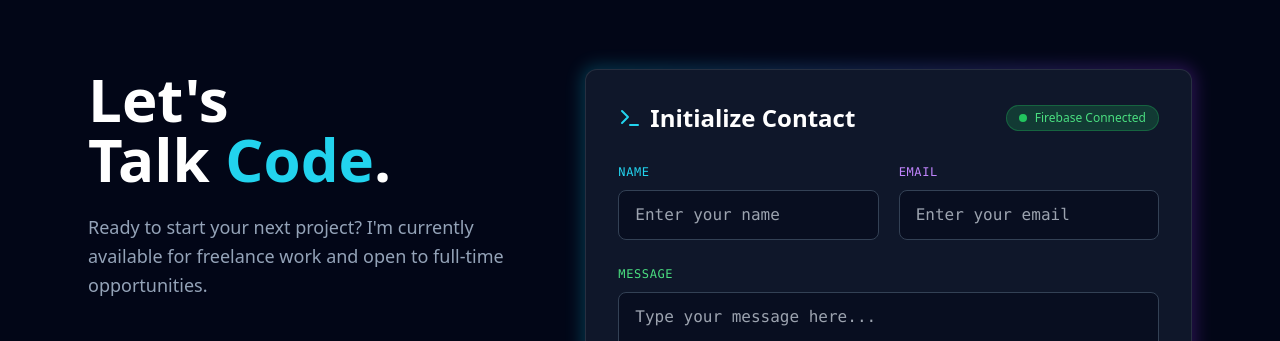
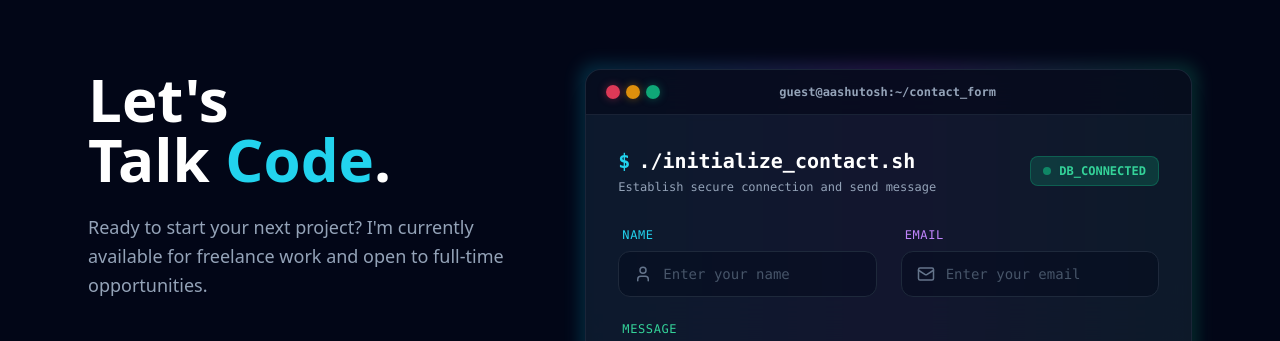
Before and after one commit to mishra-aashu/Aashu-s-portfolio, a React (Vite) app: page / in a window 1280 px wide. Shown: the part 4628-4969 px from the top of the page. Built offline with nearby package versions, Linux system fonts and the light colour scheme.

Commit message:
refactor: update contact form UI with terminal-inspired styling and Lucide icons

```diff
--- a/src/App.jsx
+++ b/src/App.jsx
@@ -38,7 +38,9 @@ import {
   PlayCircle,
   Palette,
   Volume2,
-  VolumeX
+  VolumeX,
+  User,
+  MessageSquare
 } from 'lucide-react';
 import ArchitectureMap from './ArchitectureMap';
 
@@ -1143,75 +1145,106 @@ const ContactForm = ({ user }) => {
   };
 
   return (
-    <div className="relative group">
-      <div className="absolute -inset-1 bg-gradient-to-r from-cyan-500 to-purple-600 rounded-2xl blur opacity-10 dark:opacity-25 group-hover:opacity-20 dark:group-hover:opacity-50 transition duration-1000 group-hover:duration-200"></div>
-      <div className="relative bg-white dark:bg-slate-900 rounded-xl p-8 border border-slate-200 dark:border-white/10 shadow-sm dark:shadow-none">
-        <div className="flex justify-between items-center mb-6">
-          <h3 className="text-2xl font-bold text-slate-900 dark:text-white flex items-center gap-2">
-            <Terminal size={24} className="text-cyan-600 dark:text-cyan-400" />
-            Initialize Contact
+    <div className="relative group max-w-2xl mx-auto">
+      {/* Dynamic background glow */}
+      <div className="absolute -inset-1.5 bg-gradient-to-r from-cyan-500 via-purple-500 to-emerald-500 rounded-2xl blur opacity-10 dark:opacity-20 group-hover:opacity-20 dark:group-hover:opacity-35 transition duration-1000 group-hover:duration-200"></div>
+
+      {/* Terminal Window */}
+      <div className="relative bg-white/80 dark:bg-slate-900/80 backdrop-blur-xl rounded-2xl border border-slate-200/80 dark:border-slate-800/80 shadow-xl overflow-hidden">
+        {/* Terminal Header */}
+        <div className="flex items-center justify-between px-5 py-3.5 bg-slate-100/80 dark:bg-slate-950/60 border-b border-slate-200 dark:border-slate-800/80">
+          <div className="flex items-center gap-1.5">
+            <div className="w-3.5 h-3.5 rounded-full bg-rose-500/90 shadow-[0_0_8px_rgba(244,63,94,0.4)]" />
+            <div className="w-3.5 h-3.5 rounded-full bg-amber-500/90 shadow-[0_0_8px_rgba(245,158,11,0.4)]" />
+            <div className="w-3.5 h-3.5 rounded-full bg-emerald-500/90 shadow-[0_0_8px_rgba(16,185,129,0.4)]" />
+          </div>
+          <span className="text-xs font-mono font-bold text-slate-500 dark:text-slate-400 select-none">
+            guest@aashutosh:~/contact_form
+          </span>
+          <div className="w-14" /> {/* spacer for center alignment */}
+        </div>
+
+        {/* Form Body */}
+        <div className="p-6 sm:p-8">
+          <div className="flex flex-col sm:flex-row justify-between sm:items-center gap-4 mb-8">
+            <div>
+              <h3 className="text-xl font-mono font-bold text-slate-900 dark:text-white flex items-center gap-2">
+                <span className="text-cyan-500 dark:text-cyan-400 font-extrabold">$</span> ./initialize_contact.sh
               </h3>
-          <div className={`flex items-center gap-2 px-3 py-1 rounded-full text-xs font-medium ${
+              <p className="text-xs text-slate-500 dark:text-slate-400 font-mono mt-1">
+                Establish secure connection and send message
+              </p>
+            </div>
+            <div className={`self-start sm:self-auto flex items-center gap-2 px-3 py-1.5 rounded-lg text-xs font-mono font-bold border transition-all ${
               firebaseStatus === 'connected'
-              ? 'bg-green-500/10 text-green-600 dark:bg-green-500/20 dark:text-green-400 border border-green-500/20 dark:border-green-500/30'
+                ? 'bg-emerald-500/10 text-emerald-600 dark:bg-emerald-500/20 dark:text-emerald-400 border-emerald-500/20 dark:border-emerald-500/30'
                 : firebaseStatus === 'disconnected'
-              ? 'bg-red-500/10 text-red-600 dark:bg-red-500/20 dark:text-red-400 border border-red-500/20 dark:border-red-500/30'
-              : 'bg-yellow-500/10 text-yellow-600 dark:bg-yellow-500/20 dark:text-yellow-400 border border-yellow-500/20 dark:border-yellow-500/30'
+                ? 'bg-rose-500/10 text-rose-600 dark:bg-rose-500/20 dark:text-rose-400 border-rose-500/20 dark:border-rose-500/30'
+                : 'bg-amber-500/10 text-amber-600 dark:bg-amber-500/20 dark:text-amber-400 border-amber-500/20 dark:border-amber-500/30'
             }`}>
               <div className={`w-2 h-2 rounded-full ${
-              firebaseStatus === 'connected' ? 'bg-green-500' :
-              firebaseStatus === 'disconnected' ? 'bg-red-500' : 'bg-yellow-500'
+                firebaseStatus === 'connected' ? 'bg-emerald-500 animate-pulse' :
+                firebaseStatus === 'disconnected' ? 'bg-rose-500' : 'bg-amber-500 animate-bounce'
               }`} />
-            {firebaseStatus === 'connected' ? 'Firebase Connected' :
-             firebaseStatus === 'disconnected' ? 'Firebase Offline' : 'Checking...'}
+              {firebaseStatus === 'connected' ? 'DB_CONNECTED' :
+               firebaseStatus === 'disconnected' ? 'DB_OFFLINE' : 'DB_CONNECTING'}
             </div>
           </div>
 
-        <form onSubmit={handleSubmit} className="space-y-5">
-          <div className="grid grid-cols-1 md:grid-cols-2 gap-5">
+          <form onSubmit={handleSubmit} className="space-y-6">
+            <div className="grid grid-cols-1 md:grid-cols-2 gap-6">
                <div className="space-y-2">
-               <label className="text-xs font-mono text-cyan-600 dark:text-cyan-400 uppercase tracking-wider">Name</label>
+                 <label className="text-xs font-mono text-cyan-600 dark:text-cyan-400 uppercase tracking-wider block pl-1">Name</label>
+                 <div className="relative flex items-center text-slate-400 dark:text-slate-500 focus-within:text-cyan-500 dark:focus-within:text-cyan-400 transition-colors duration-300">
+                   <User size={18} className="absolute left-4 pointer-events-none" />
                    <input
                      type="text"
                      required
-                 className="w-full bg-slate-50 dark:bg-slate-950/50 border border-slate-200 dark:border-slate-700 rounded-lg px-4 py-3 text-slate-900 dark:text-white focus:border-cyan-500 focus:ring-1 focus:ring-cyan-500 transition-all outline-none font-mono"
+                     className="w-full bg-slate-50/50 dark:bg-slate-950/40 border border-slate-200 dark:border-slate-800 rounded-xl pl-11 pr-4 py-3 text-slate-900 dark:text-white placeholder:text-slate-400 dark:placeholder:text-slate-600 focus:border-cyan-500 focus:ring-4 focus:ring-cyan-500/10 dark:focus:ring-cyan-500/20 transition-all outline-none font-mono text-sm"
                      placeholder="Enter your name"
                      value={formData.name}
                      onChange={(e) => setFormData({...formData, name: e.target.value})}
                    />
                  </div>
+               </div>
                <div className="space-y-2">
-               <label className="text-xs font-mono text-purple-600 dark:text-purple-400 uppercase tracking-wider">Email</label>
+                 <label className="text-xs font-mono text-purple-600 dark:text-purple-400 uppercase tracking-wider block pl-1">Email</label>
+                 <div className="relative flex items-center text-slate-400 dark:text-slate-500 focus-within:text-purple-500 dark:focus-within:text-purple-400 transition-colors duration-300">
+                   <Mail size={18} className="absolute left-4 pointer-events-none" />
                    <input
                      type="email"
                      required
-                 className="w-full bg-slate-50 dark:bg-slate-950/50 border border-slate-200 dark:border-slate-700 rounded-lg px-4 py-3 text-slate-900 dark:text-white focus:border-purple-500 focus:ring-1 focus:ring-purple-500 transition-all outline-none font-mono"
+                     className="w-full bg-slate-50/50 dark:bg-slate-950/40 border border-slate-200 dark:border-slate-800 rounded-xl pl-11 pr-4 py-3 text-slate-900 dark:text-white placeholder:text-slate-400 dark:placeholder:text-slate-600 focus:border-purple-500 focus:ring-4 focus:ring-purple-500/10 dark:focus:ring-purple-500/20 transition-all outline-none font-mono text-sm"
                      placeholder="Enter your email"
                      value={formData.email}
                      onChange={(e) => setFormData({...formData, email: e.target.value})}
                    />
                  </div>
                </div>
+            </div>
 
             <div className="space-y-2">
-            <label className="text-xs font-mono text-green-600 dark:text-green-400 uppercase tracking-wider">Message</label>
+              <label className="text-xs font-mono text-emerald-600 dark:text-emerald-400 uppercase tracking-wider block pl-1">Message</label>
+              <div className="relative text-slate-400 dark:text-slate-500 focus-within:text-emerald-500 dark:focus-within:text-emerald-400 transition-colors duration-300">
+                <MessageSquare size={18} className="absolute left-4 top-3.5 pointer-events-none" />
                 <textarea
                   required
                   rows={5}
-              className="w-full bg-slate-50 dark:bg-slate-950/50 border border-slate-200 dark:border-slate-700 rounded-lg px-4 py-3 text-slate-900 dark:text-white focus:border-green-500 focus:ring-1 focus:ring-green-500 transition-all outline-none font-mono resize-none"
+                  className="w-full bg-slate-50/50 dark:bg-slate-950/40 border border-slate-200 dark:border-slate-800 rounded-xl pl-11 pr-4 py-3.5 text-slate-900 dark:text-white placeholder:text-slate-400 dark:placeholder:text-slate-600 focus:border-emerald-500 focus:ring-4 focus:ring-emerald-500/10 dark:focus:ring-emerald-500/20 transition-all outline-none font-mono text-sm resize-none"
                   placeholder="Type your message here..."
                   value={formData.message}
                   onChange={(e) => setFormData({...formData, message: e.target.value})}
                 />
               </div>
+            </div>
 
             <button
               type="submit"
               disabled={status === 'loading' || status === 'success'}
-            className={`w-full py-4 rounded-lg font-bold uppercase tracking-widest text-sm transition-all flex items-center justify-center gap-2 ${
+              className={`w-full py-3.5 rounded-xl font-mono font-bold uppercase tracking-wider text-sm transition-all flex items-center justify-center gap-2 active:scale-[0.98] ${
                 status === 'success'
-                ? 'bg-green-500 text-white shadow-[0_0_20px_rgba(34,197,94,0.4)]'
-                : 'bg-slate-900 dark:bg-white text-white dark:text-slate-900 hover:bg-cyan-500 dark:hover:bg-cyan-400 hover:text-white dark:hover:text-white hover:shadow-[0_0_20px_rgba(34,211,238,0.4)]'
+                  ? 'bg-emerald-500 text-white shadow-[0_0_25px_rgba(16,185,129,0.4)]'
+                  : 'bg-slate-950 dark:bg-slate-100 text-white dark:text-slate-900 hover:bg-cyan-600 dark:hover:bg-cyan-400 hover:text-white dark:hover:text-slate-950 hover:shadow-[0_0_20px_rgba(6,182,212,0.3)] shadow-md'
               }`}
             >
               {status === 'loading' ? (
@@ -1224,11 +1257,12 @@ const ContactForm = ({ user }) => {
               ) : (
                 <>
                   Send Transmission
-                <Send size={18} />
+                  <Send size={18} className="w-4.5 h-4.5" />
                 </>
               )}
             </button>
           </form>
+        </div>
       </div>
     </div>
   );
```
Lines whose indentation alone changed are shown as unchanged.
